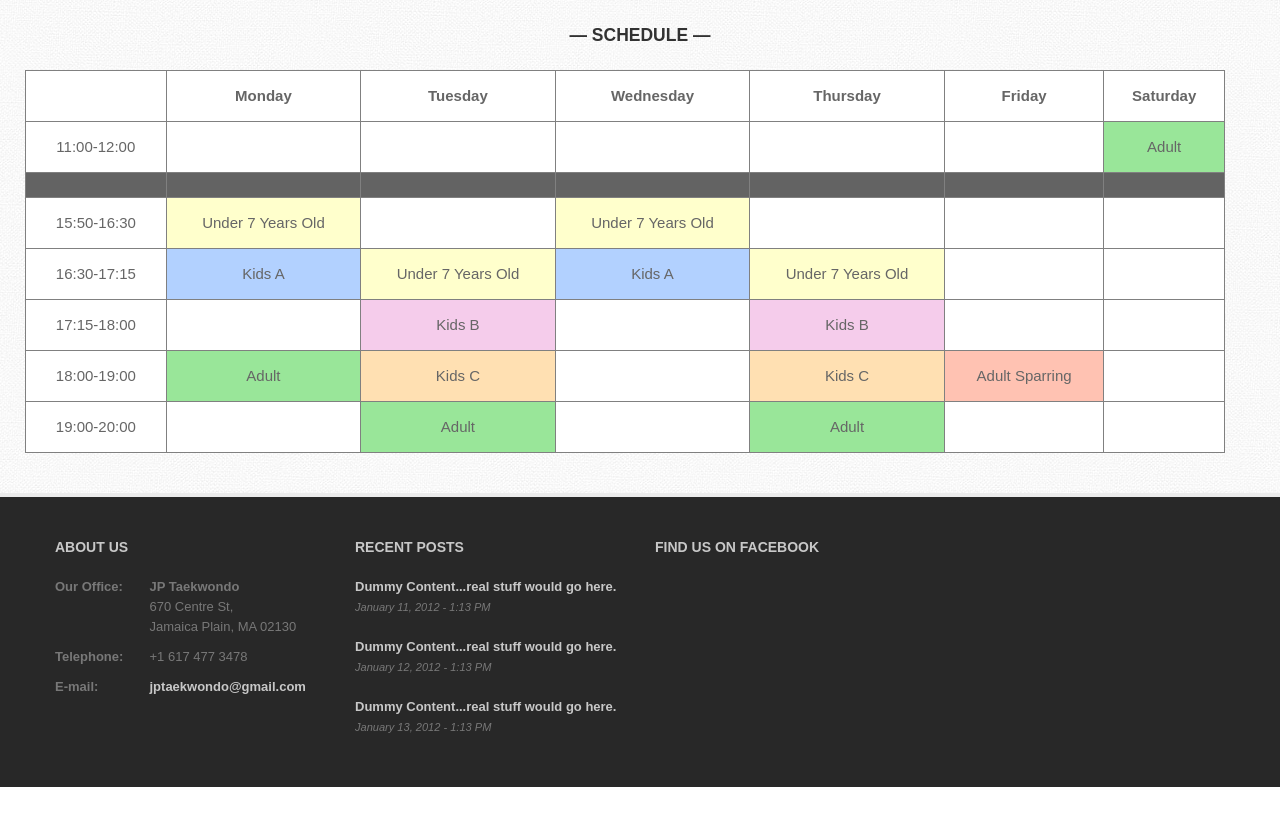
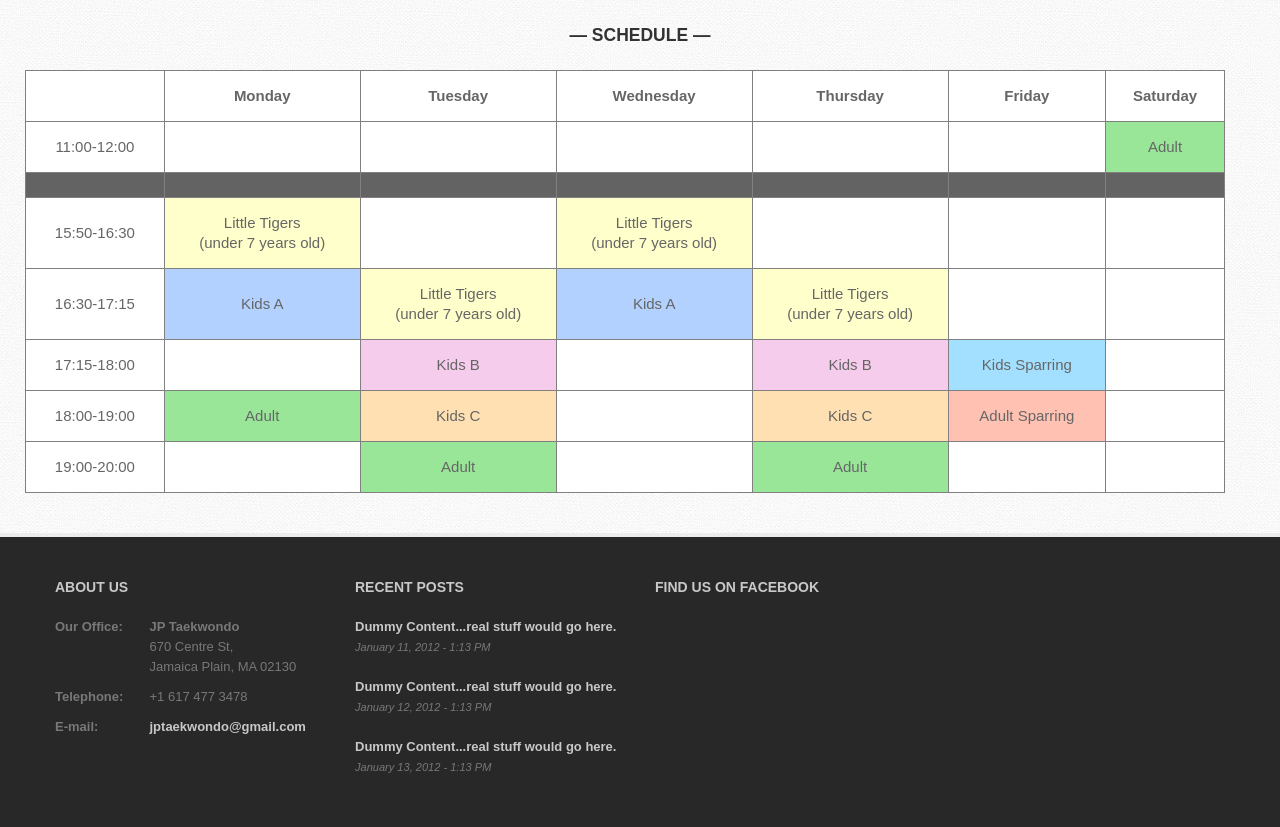
Before and after one commit to jklein/jptaekwondo, a PHP site: page /schedule.php in a window 1280 px wide. Shown: the part 118-945 px from the top of the page. Before the commit the page ends 905 px from the top, so only its background shows below. Run offline with PHP 8.4, Linux system fonts and the light colour scheme; some libraries are stand-ins or nearby versions.

Commit message:
Adding kids sparring and updating schedule text

```diff
--- a/assets/rounde_bootstrap/css/style.css
+++ b/assets/rounde_bootstrap/css/style.css
@@ -37,6 +37,9 @@ h1, h2, h3, h4, h5, h6 {
 }
 .grid_schedule .adult {
     background-color:#99E699;
+}
+.grid_schedule .kids_sparring {
+    background-color: #A3E0FF;
 }
 .grid_schedule .adult_sparring {
     background-color:#FFC2B2;
--- a/schedule.php
+++ b/schedule.php
@@ -36,9 +36,9 @@ require 'includes/header.php';
                 </tr>
                 <tr>
                     <td>15:50-16:30</td>
-                    <td class="under_seven">Under 7 Years Old</td>
+                    <td class="under_seven">Little Tigers<br />(under 7 years old)</td>
                     <td></td>
-                    <td class="under_seven">Under 7 Years Old</td>
+                    <td class="under_seven">Little Tigers<br />(under 7 years old)</td>
                     <td></td>
                     <td></td>
                     <td></td>
@@ -46,9 +46,9 @@ require 'includes/header.php';
                 <tr>
                     <td>16:30-17:15</td>
                     <td class="kids_a">Kids A</td>
-                    <td class="under_seven">Under 7 Years Old</td>
+                    <td class="under_seven">Little Tigers<br />(under 7 years old)</td>
                     <td class="kids_a">Kids A</td>
-                    <td class="under_seven">Under 7 Years Old</td>
+                    <td class="under_seven">Little Tigers<br />(under 7 years old)</td>
                     <td></td>
                     <td></td>
                 </tr>
@@ -58,7 +58,7 @@ require 'includes/header.php';
                     <td class="kids_b">Kids B</td>
                     <td></td>
                     <td class="kids_b">Kids B</td>
-                    <td></td>
+                    <td class="kids_sparring">Kids Sparring</td>
                     <td></td>
                 </tr>
                 <tr>
```
